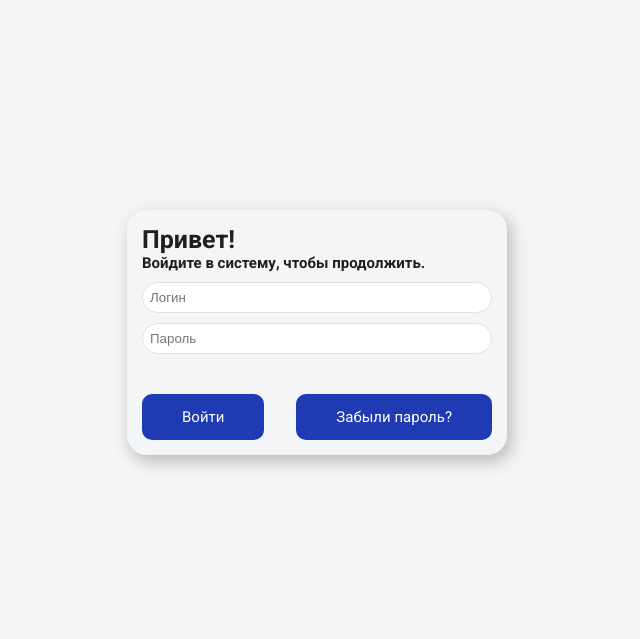
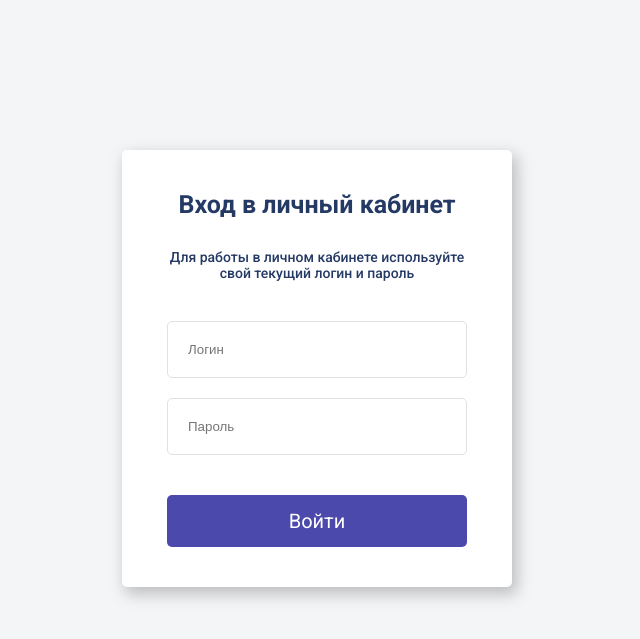
Before and after one commit to shekeldini/Flask, a Flask app: page /login in a window 1280 px wide. Shown: the part 109-748 px from the top of the page, without its empty margins (313-953 px from the left). Run offline with Flask 2, Linux system fonts and the light colour scheme; some libraries are stand-ins or nearby versions.

Commit message:
update login form

```diff
--- a/main.py
+++ b/main.py
@@ -29,10 +29,7 @@ def load_user(user_id):
 
 
 def connect_db():
-    conn = psycopg2.connect(user=USER,
-                            password=PASSWORD,
-                            host=HOST,
-                            port=PORT)
+    conn = psycopg2.connect(dbname=DB_NAME, user=USER, password=PASSWORD, host=HOST, port=PORT)
     return conn
 
 
@@ -189,7 +186,8 @@ def login():
                 login_user(userLogin)
                 return redirect(request.args.get("next") or url_for("index"))
 
-        flash("Неверный логин или пароль", "error")
+        flash("Неверный логин или пароль", "invalid")
+        return redirect(url_for('login'))
     return render_template("login.html", title="Авторизация", form=form)
 
 
--- a/static/css/style.css
+++ b/static/css/style.css
@@ -171,7 +171,7 @@ body {
 }
 
 .wrapper__right {
-  margin-top: 190px;
+  margin-top: 130px;
   margin-right: 20px;
   display: flex;
   align-items: center;
@@ -179,34 +179,41 @@ body {
 }
 
 .wrapper__right_login {
-  width: 350px;
-  padding: 15px;
+  width: 100%;
+background: #ffffff;
+  padding:40px 45px;
   box-shadow: 4px 6px 15px 1px rgba(104, 104, 104, 0.4);
-  border-radius: 20px;
+  border-radius: 5px;
 }
 
 .wrapper__right_login h4, .wrapper__right_login h6 {
   font-family: "Roboto", sans-serif;
-  font-weight: 800;
+  text-align: center;
+  font-weight: 700;
   font-size: 25px;
-  color: #1F1F1F;
+  color: #243964;
   margin: 0;
   padding: 0;
+  margin-bottom: 30px;
 }
 
 .wrapper__right_login h6 {
-  font-size: 15px;
+  font-size:14px;
+  max-width: 300px;
   margin-bottom: 10px;
+  font-weight: 500;
+  margin-bottom: 40px;
+
 }
 
 .wrapper__right_login_field {
-  margin-bottom: 10px;
+  margin-bottom: 20px;
 }
 
 .wrapper__right_login_field input {
   border: 1px solid #dee2e6;
-  padding: 7px;
-  border-radius: 20px;
+  padding: 20px;
+  border-radius: 5px;
   width: 100%;
   box-sizing: border-box;
 }
@@ -217,23 +224,29 @@ body {
 
 .wrapper__right_login_btns {
   display: flex;
-  justify-content: space-between;
+  justify-content: center;
   align-items: center;
+
+}
+
+.wrapper__right_login_btns div {
+ width: 100%;
 }
 
 .wrapper__right_login_btns_btn, .wrapper__right_login_btns_forgot {
-  background: #1F3BB3;
+  background: #4B49AC;
   color: #ffffff;
   text-decoration: none;
   text-align: center;
   cursor: pointer;
   padding: 14px 40px;
-  border-radius: 10px;
+  border-radius: 5px;
   display: inline-block;
   font-family: "Roboto", sans-serif;
   font-weight: 400;
-  font-size: 15px;
+  font-size: 20px;
   border: none;
+  width: 100%;
 }
 
 .wrapper__right_login_btns_btn:hover, .wrapper__right_login_btns_btn:focus, .wrapper__right_login_btns_forgot:hover, .wrapper__right_login_btns_forgot:focus {
@@ -647,4 +660,15 @@ form label {
   padding-top: 5px;
   padding-bottom: 5px;
 }
+.invalid {
+	       border: 1px solid #cebbbd;
+    		padding: 7px 7px 7px 15px;
+		background: #fff6f5;
+   		color: #af341c;
+    		border-radius: 5px;
+    		margin-bottom: 20px;
+    		font-size: 15px;
+    		font-family: "Roboto", sans-serif;
+    		font-weight: 400;
+           }
 /*# sourceMappingURL=style.css.map */
--- a/static/scss/_wrapper.scss
+++ b/static/scss/_wrapper.scss
@@ -185,6 +185,16 @@
                     }
                 }
             }
+	    .invalid {
+               padding: 7px;
+               color: red;
+               border-radius: 12px;
+               margin-bottom: 20px;
+               font-size: 15px;
+               font-family: "Roboto", sans-serif;
+               font-weight: 400;
+               box-shadow: 4px 6px 15px 1px rgba(104, 104, 104, 0.4);
+           }
 
         }
     }
--- a/templates/base.html
+++ b/templates/base.html
@@ -32,7 +32,12 @@
             Система аналитики Всероссийских проверочных работ в Алтайском крае
         </div>
         <div class="header__profile">
-            <a href="{{ url_for('logout') }}">
+		{% if current_user.is_authenticated %}
+            		<a href="{{ url_for('logout') }}">
+		{% else %}
+			<a href="{{ url_for('login') }}">
+		{% endif %}
+
                 <i class="mdi mdi-account-circle"></i>
 
             </a>
--- a/templates/login.html
+++ b/templates/login.html
@@ -6,8 +6,8 @@
     <div class="container__login">
         <div class="wrapper__right">
             <div class="wrapper__right_login">
-                <h4>Привет!</h4>
-                <h6>Войдите в систему, чтобы продолжить.</h6>
+                <h4>Вход в личный кабинет</h4>
+                <h6>Для работы в личном кабинете используйте свой текущий логин и пароль</h6>
                 <form action="" method="post" class="form-contact">
                     {{ form.hidden_tag() }}
                     <div class="wrapper__right_login_field">
@@ -16,12 +16,12 @@
                     <div class="wrapper__right_login_field wrapper__right_login_field_last">
                         {{form.password(placeholder= form.password.label.text, class_="form-control form-control-lg")}}
                     </div>
+		    {% for cat, msg in get_flashed_messages(True) %}
+                    <div class="{{cat}}">{{msg}}</div>
+                    {% endfor %}
                     <div class="wrapper__right_login_btns">
                         <div>
                             {{ form.submit(class_="wrapper__right_login_btns_btn") }}
-                        </div>
-                        <div>
-                            <a href="#" class="wrapper__right_login_btns_forgot">Забыли пароль?</a>
                         </div>
                     </div>
                 </form>
```
Also changed, not shown: config.py (+5 -2 lines), fill_db.py (+73 -59 lines), sql/Create_Tables.sql (renamed from sql/Create Tables SQL.sql, +7 -0 lines), test.py (added, +7 -0 lines), wsgi.py (line endings or trailing spaces), 1 other file.
